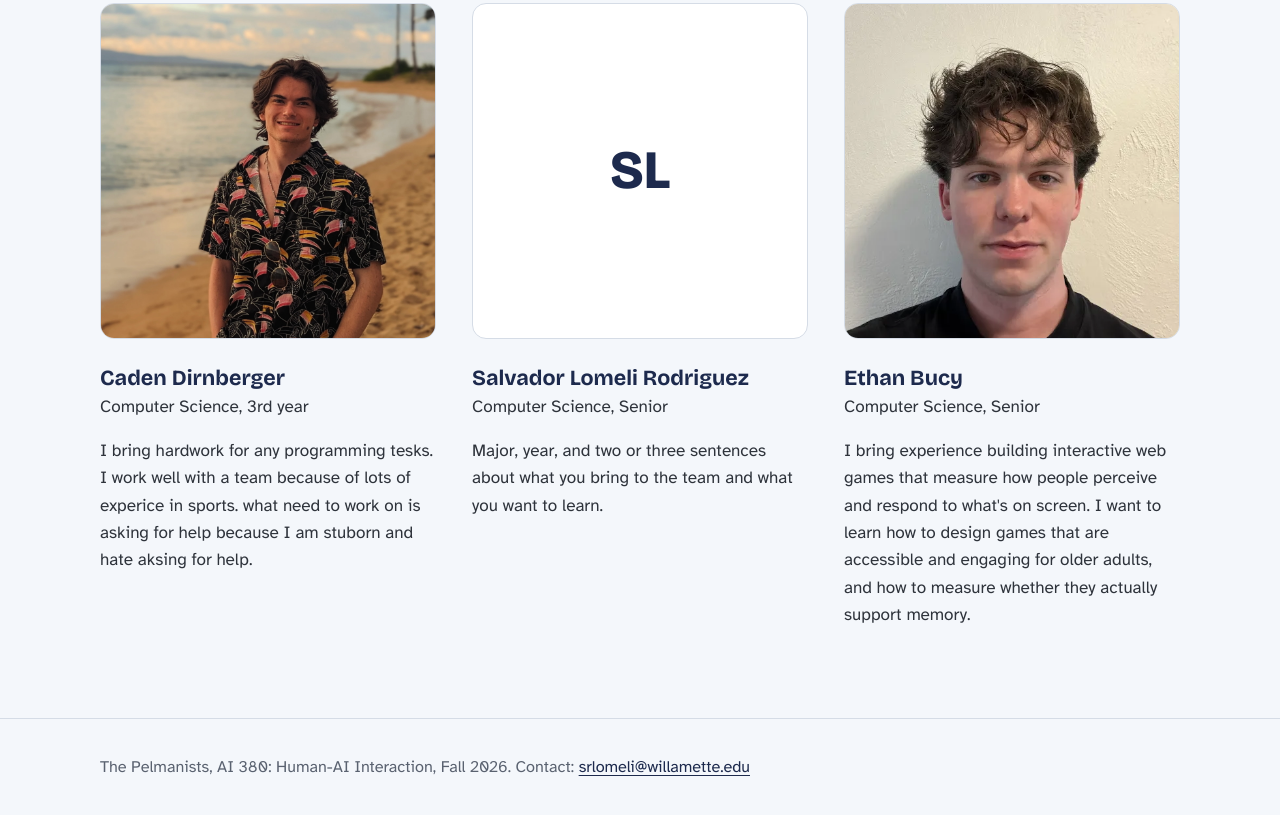
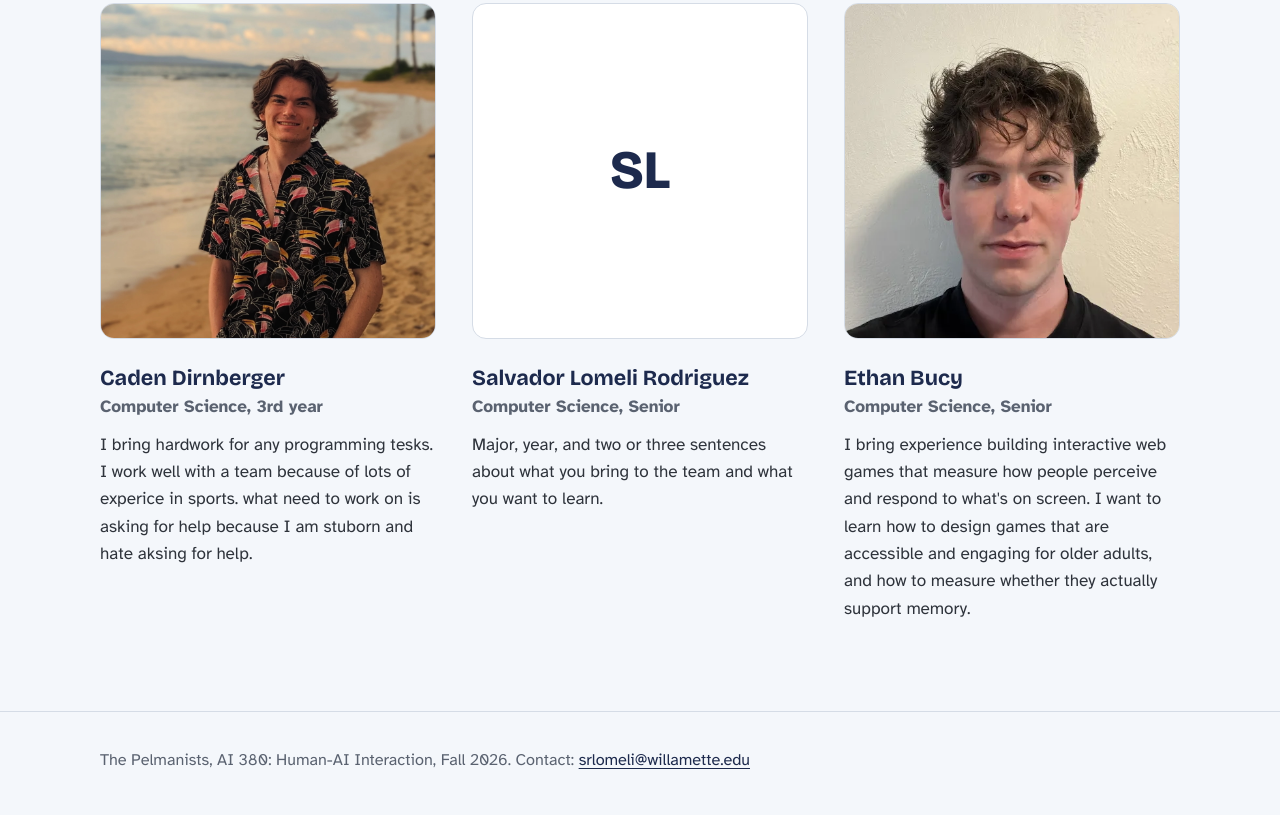
Before and after one commit to Pelmanists/Pelmanists.github.io, a plain HTML site: page index.html in a window 1280 px wide. Shown: the part 1173-1988 px from the top of the page. Drawn offline with nearby package versions, Linux system fonts and the light colour scheme.

Commit message:
fix major-year styling

```diff
--- a/index.html
+++ b/index.html
@@ -50,19 +50,19 @@
             <!-- Swap the avatar div for: <img src="images/firstname.jpg" alt="Portrait of Firstname Lastname"> -->
             <img src="images\IMG_20260925_131510.webp" alt="Portrait of Caden Dirnberger">
             <h3>Caden Dirnberger</h3>
-            <p class="member-year">Computer Science, 3rd year</p>
+            <p class="major-year">Computer Science, 3rd year</p>
             <p>I bring hardwork for any programming tesks. I work well with a team because of lots of experice in sports. what need to work on is asking for help because I am stuborn and hate aksing for help.</p>
           </li>
           <li class="member">
             <div class="avatar" aria-hidden="true">SL</div>
             <h3>Salvador Lomeli Rodriguez</h3>
-            <p class="member-year">Computer Science, Senior</p>
+            <p class="major-year">Computer Science, Senior</p>
             <p>Major, year, and two or three sentences about what you bring to the team and what you want to learn.</p>
           </li>
           <li class="member">
             <img src="images/ethan.webp" alt="Portrait of Ethan Bucy">
             <h3>Ethan Bucy</h3>
-            <p class="member-year">Computer Science, Senior</p>
+            <p class="major-year">Computer Science, Senior</p>
             <p>I bring experience building interactive web games that measure how people perceive and respond to what's on screen. I want to learn how to design games that are accessible and engaging for older adults, and how to measure whether they actually support memory.</p>
           </li>
         </ul>
```
